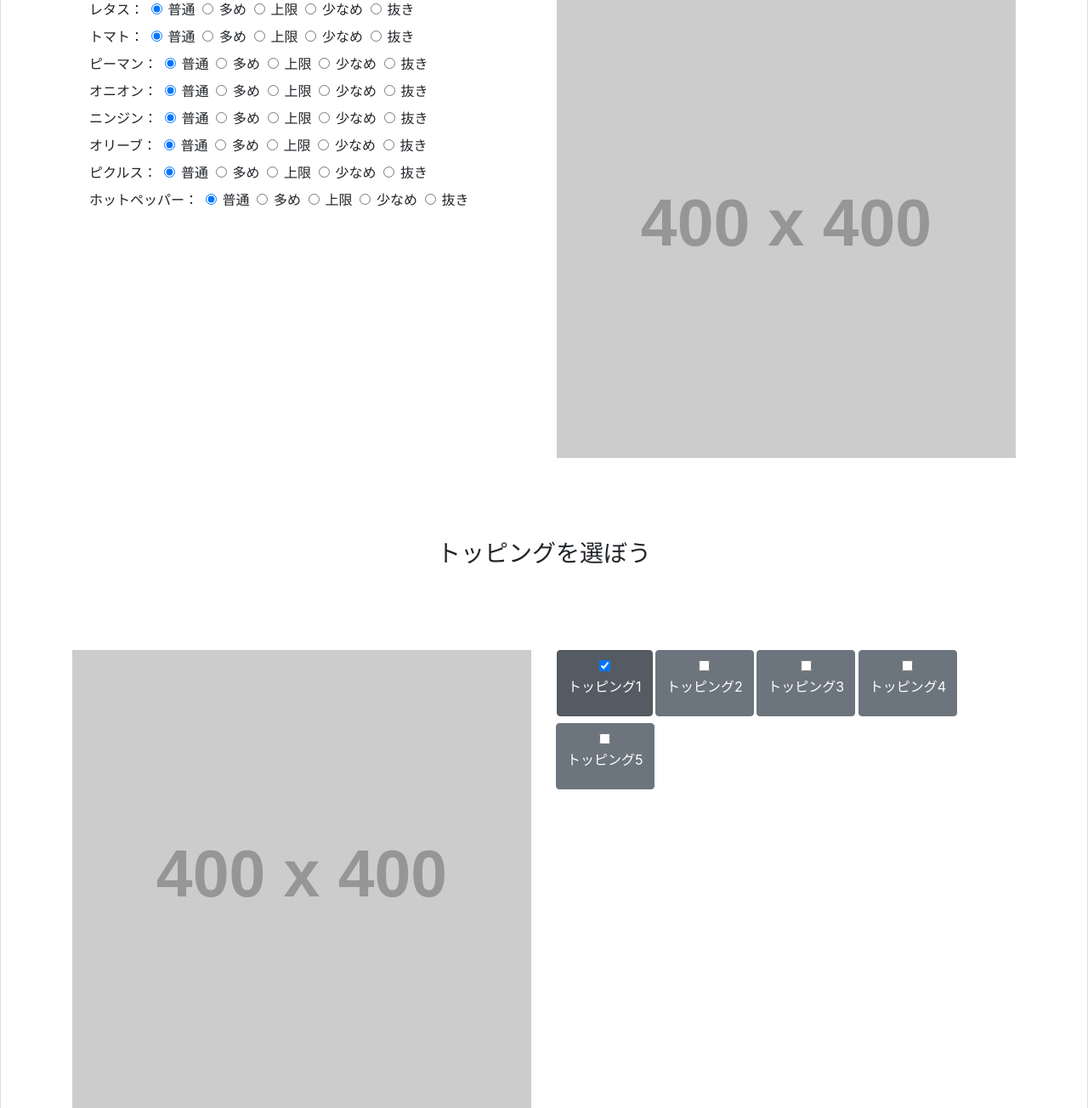
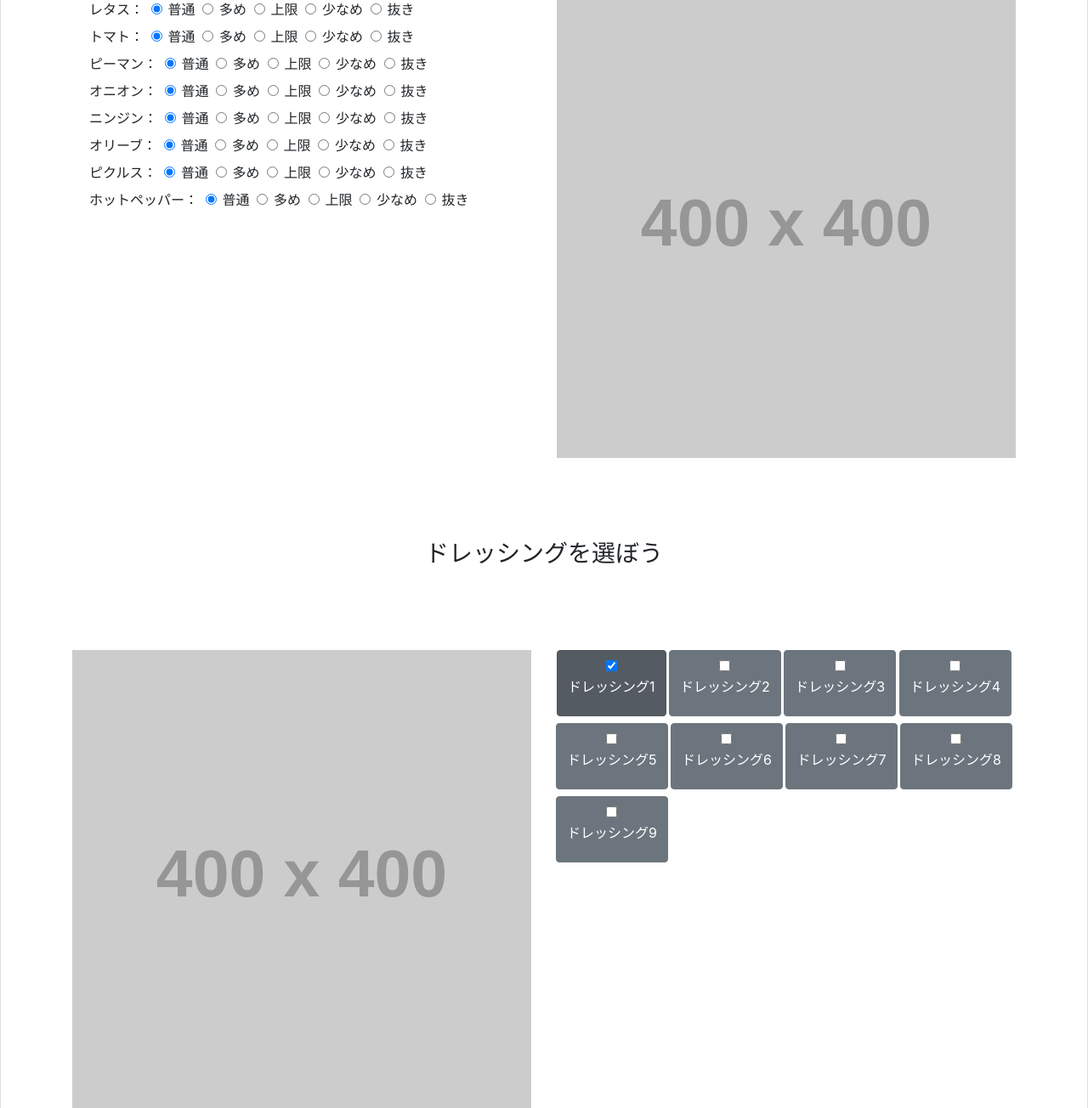
Before and after one commit to mihoijuin/subway-order, a Flask app: page / in a window 1280 px wide. Shown: the part 2760-4064 px from the top of the page at 85% size. Run offline with Flask 2, Linux system fonts and the light colour scheme; grey boxes labelled with a size stand in for pictures from a placeholder-image service; some libraries are stand-ins or nearby versions.

Commit message:
[add] refs #38 #42 ドレッシング選択画面をマークアップ

```diff
--- a/web-app/subway/templates/index.html
+++ b/web-app/subway/templates/index.html
@@ -391,31 +391,47 @@
 
         <!-- ドレッシグ -->
         <section>
-          <h3 class="m-5 p-5 text-center">トッピングを選ぼう</h3>
+          <h3 class="m-5 p-5 text-center">ドレッシングを選ぼう</h3>
           <div class="container">
             <div class="row">
               <img src="http://placehold.jp/400x400.png" class="col-sm rounded" alt="">
               <form class="btn-group col-sm d-inline-block" data-toggle="buttons">
                 <fieldset>
                   <label class="btn btn-secondary active">
-                    <input type="checkbox" name="sand" id="" checked autocomplete="off">
-                    <p>トッピング1</p>
+                    <input type="checkbox" name="souce" id="" checked autocomplete="off">
+                    <p>ドレッシング1</p>
                   </label>
                   <label class="btn btn-secondary">
-                    <input type="checkbox" name="sand" id="" autocomplete="off">
-                    <p>トッピング2</p>
+                    <input type="checkbox" name="souce" id="" autocomplete="off">
+                    <p>ドレッシング2</p>
                   </label>
                   <label class="btn btn-secondary">
-                    <input type="checkbox" name="sand" id="" autocomplete="off">
-                    <p>トッピング3</p>
+                    <input type="checkbox" name="souce" id="" autocomplete="off">
+                    <p>ドレッシング3</p>
                   </label>
                   <label class="btn btn-secondary">
-                    <input type="checkbox" name="sand" id="" autocomplete="off">
-                    <p>トッピング4</p>
+                    <input type="checkbox" name="souce" id="" autocomplete="off">
+                    <p>ドレッシング4</p>
                   </label>
                   <label class="btn btn-secondary">
-                    <input type="checkbox" name="sand" id="" autocomplete="off">
-                    <p>トッピング5</p>
+                    <input type="checkbox" name="souce" id="" autocomplete="off">
+                    <p>ドレッシング5</p>
+                  </label>
+                  <label class="btn btn-secondary">
+                    <input type="checkbox" name="souce" id="" autocomplete="off">
+                    <p>ドレッシング6</p>
+                  </label>
+                  <label class="btn btn-secondary">
+                    <input type="checkbox" name="souce" id="" autocomplete="off">
+                    <p>ドレッシング7</p>
+                  </label>
+                  <label class="btn btn-secondary">
+                    <input type="checkbox" name="souce" id="" autocomplete="off">
+                    <p>ドレッシング8</p>
+                  </label>
+                  <label class="btn btn-secondary">
+                    <input type="checkbox" name="souce" id="" autocomplete="off">
+                    <p>ドレッシング9</p>
                   </label>
                 </fieldset>
               </form>
```
